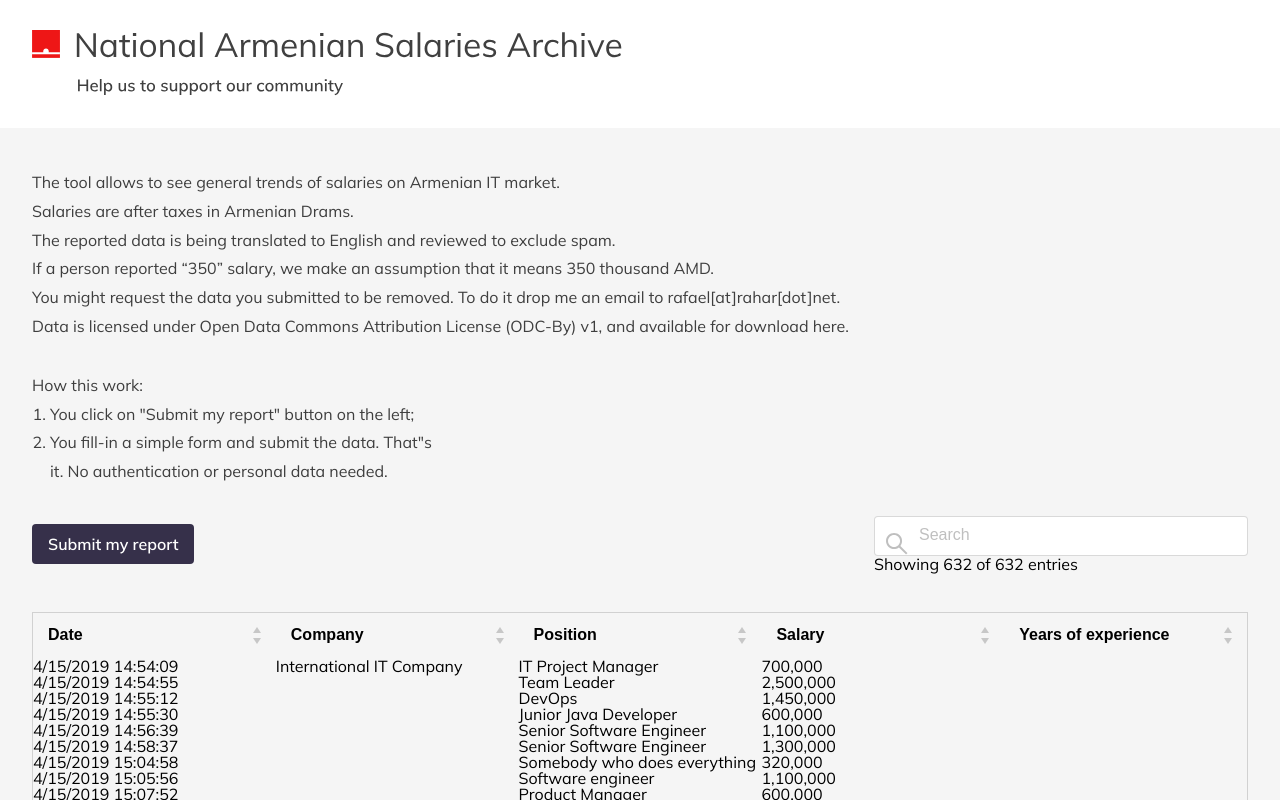
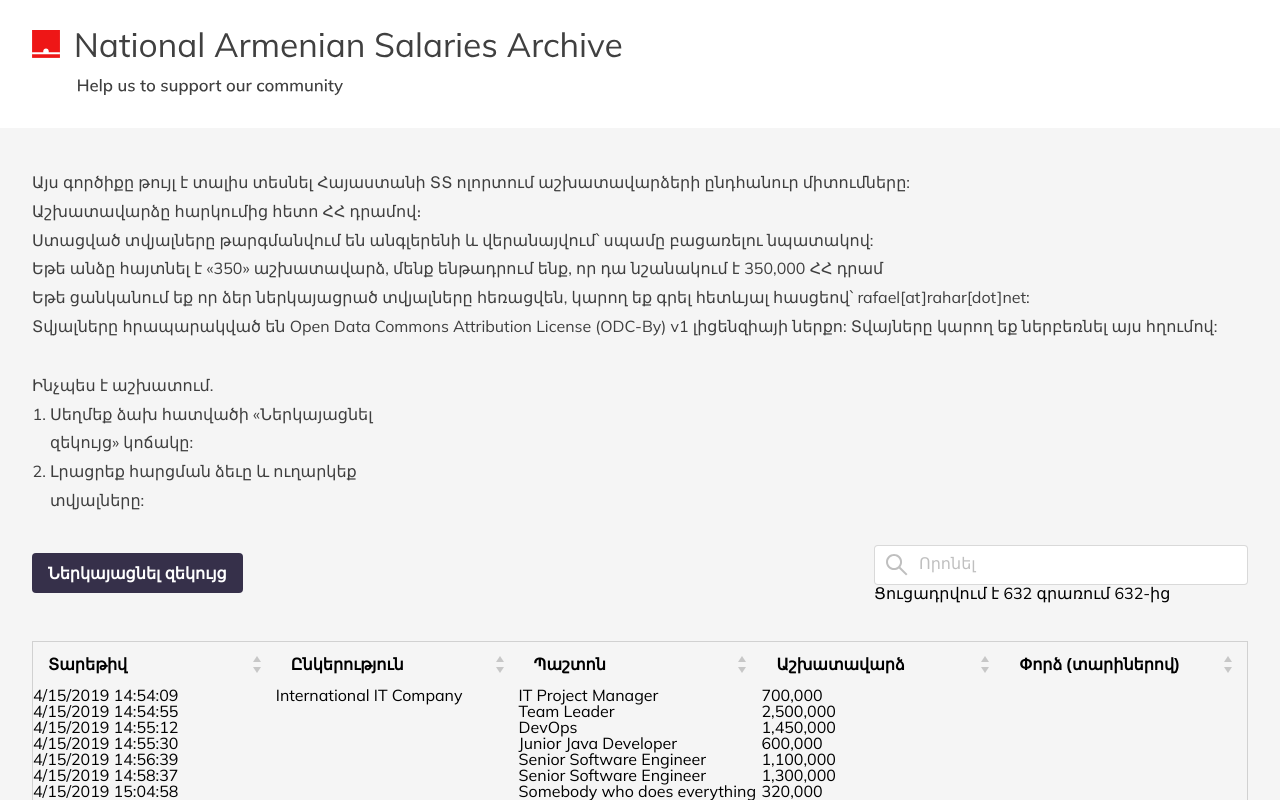
Before and after one commit to The-Sofware-Development-Company/salariesam, a React (Create React App) app: page / in a window 1280 px wide. Shown: the top 800 px of the page. Built offline with nearby package versions, Linux system fonts and the light colour scheme.

Commit message:
added languages

```diff
--- a/package.json
+++ b/package.json
@@ -6,10 +6,12 @@
     "@testing-library/jest-dom": "^5.11.4",
     "@testing-library/react": "^11.1.0",
     "@testing-library/user-event": "^12.1.10",
+    "i18next": "^21.5.2",
     "node-sass": "^6.0.1",
     "papaparse": "^5.3.1",
     "react": "^17.0.2",
     "react-dom": "^17.0.2",
+    "react-i18next": "^11.14.2",
     "react-scripts": "4.0.3",
     "web-vitals": "^1.0.1"
   },
--- a/src/components/About/About.jsx
+++ b/src/components/About/About.jsx
@@ -1,20 +1,24 @@
 import React from 'react';
+import { useTranslation } from 'react-i18next';
 import './styles.scss'
 
 const About = () => {
+
+    const { t } = useTranslation();
+
     return (
         <div className="container">
-            <p className="fz16 lh18 c-black300">The tool allows to see general trends of salaries on Armenian IT market.</p>
-            <p className="fz16 lh18 c-black300">Salaries are after taxes in Armenian Drams.</p>
-            <p className="fz16 lh18 c-black300">The reported data is being translated to English and reviewed to exclude spam.</p>
-            <p className="fz16 lh18 c-black300">If a person reported “350” salary, we make an assumption that it means 350 thousand AMD. </p>
-            <p className="fz16 lh18 c-black300">You might request the data you submitted to be removed. To do it drop me an email to rafael[at]rahar[dot]net.</p>
-            <p className="fz16 lh18 c-black300">Data is licensed under Open Data Commons Attribution License (ODC-By) v1, and available for download here.</p>
+            <p className="fz16 lh18 c-black300">{t("about-tool")}</p>
+            <p className="fz16 lh18 c-black300">{t("about-salaries")}</p>
+            <p className="fz16 lh18 c-black300">{t("about-reported-data")}</p>
+            <p className="fz16 lh18 c-black300">{t("about-reported-salary")}</p>
+            <p className="fz16 lh18 c-black300">{t("remove-data")}</p>
+            <p className="fz16 lh18 c-black300">{t("license")}</p>
 
-            <p className="fz16 lh18 c-black300 mt30">How this work:</p>
+            <p className="fz16 lh18 c-black300 mt30">{t("how-this-work")}</p>
             <ol className="ol">
-                <li className="li fz16 lh18 c-black300">You click on "Submit my report" button on the left;</li>
-                <li className="li fz16 lh18 c-black300">You fill-in a simple form and submit the data. That"s it. No authentication or personal data needed.</li>
+                <li className="li fz16 lh18 c-black300">{t("click-on-submit")}</li>
+                <li className="li fz16 lh18 c-black300">{t("fill-in-form")}</li>
             </ol>
         </div>
     )
--- a/src/components/Footer/Footer.jsx
+++ b/src/components/Footer/Footer.jsx
@@ -1,16 +1,19 @@
-import React from 'react';
-import SDClogo from '../../assets/sdc-logo.svg'
-import './styles.scss'
+import React from "react";
+import { useTranslation } from "react-i18next";
+import SDClogo from "../../assets/sdc-logo.svg";
+import "./styles.scss";
 
 const Footer = () => {
-    return (
-        <footer className="footer">
-            <div className="container">
-                <img src={SDClogo} alt="SDC logo" className="sdc-logo"/>
-                <small className="fz14 fw600 c-black300">Powered by the SDC since 2019</small>
-            </div>
-        </footer>
-    )
-}
+  const { t } = useTranslation();
 
-export default Footer
+  return (
+    <footer className="footer">
+      <div className="container">
+        <img src={SDClogo} alt="SDC logo" className="sdc-logo" />
+        <small className="fz14 fw600 c-black300">{t("powered-by")}</small>
+      </div>
+    </footer>
+  );
+};
+
+export default Footer;
--- a/src/components/Main/Main.jsx
+++ b/src/components/Main/Main.jsx
@@ -5,12 +5,39 @@ import downloadIcon from "../../assets/download-icon.svg";
 import "./styles.scss";
 import About from "../About/About";
 import SortArrows from "../SortArrows/SortArrows";
+import i18n from "i18next";
+import { useTranslation, initReactI18next } from "react-i18next";
+import en_us from "../../resources/en-us.json";
+import hy_am from "../../resources/hy-am.json";
 
 let copyOfRows = [];
+
+i18n.use(initReactI18next).init({
+  resources: {
+    en: {
+      translation: {
+        ...en_us,
+      },
+    },
+    am: {
+      translation: {
+        ...hy_am,
+      },
+    },
+  },
+  lng: "en",
+  fallbackLng: "en",
+  interpolation: {
+    escapeValue: false,
+  },
+});
 
 const Main = () => {
   const [rows, setRows] = useState([]);
   const [sortType, setSortType] = useState();
+  const [language, setLanguage] = useState("am");
+
+  const { t } = useTranslation();
 
   useEffect(() => {
     fetch("./data.csv")
@@ -20,6 +47,7 @@ const Main = () => {
         setRows(transformData(json.data));
         copyOfRows = transformData(json.data);
       });
+    i18n.changeLanguage(language);
   }, []);
 
   const transformData = (payload) => {
@@ -145,26 +173,27 @@ const Main = () => {
             href="https://docs.google.com/forms/d/1M4ztN09EvaminyLIDH4rOgtnr0lW-AHEYXiThbpAZa0/viewform?edit_requested=true"
             className="btn dark"
           >
-            Submit my report
+            {t("submit-report")}
           </a>
           <form action="">
             <label htmlFor="search" hidden>
-              Search
+              {t("search")}
             </label>
             <div className="input-wrapper">
               <img className="search-icon" src={searchIcon} alt="Search" />
               <input
                 className="search-input"
                 type="text"
-                placeholder="Search"
+                placeholder={t("search")}
                 onChange={handleChange}
               />
-              <p>
-                Showing {rows.length} of{" "}
-                {copyOfRows.length !== 0 ? copyOfRows.length : rows.length}{" "}
-                entries
-              </p>
             </div>
+            <p>
+              {t("pagination", {
+                num: rows.length,
+                from: copyOfRows.length !== 0 ? copyOfRows.length : rows.length,
+              })}
+            </p>
           </form>
         </div>
       </div>
@@ -189,7 +218,7 @@ const Main = () => {
                       );
                     }}
                   >
-                    Date
+                    {t("date")}
                     <SortArrows />
                   </button>
                 </div>
@@ -209,7 +238,7 @@ const Main = () => {
                       );
                     }}
                   >
-                    Company
+                    {t("company")}
                     <SortArrows />
                   </button>
                 </div>
@@ -231,7 +260,7 @@ const Main = () => {
                       );
                     }}
                   >
-                    Position
+                    {t("position")}
                     <SortArrows />
                   </button>
                 </div>
@@ -251,7 +280,7 @@ const Main = () => {
                       );
                     }}
                   >
-                    Salary
+                    {t("salary")}
                     <SortArrows />
                   </button>
                 </div>
@@ -269,7 +298,7 @@ const Main = () => {
                       setSortType(sortType === "expUp" ? "expDown" : "expUp");
                     }}
                   >
-                    Years of experience
+                    {t("experience")}
                     <SortArrows />
                   </button>
                 </div>
@@ -279,13 +308,13 @@ const Main = () => {
                   <div key={idx} className={`row  ${idx}`}>
                     <div className="col date">{item["Date"]}</div>
                     <div className="col company">
-                      {item["Company"] === "" ? '' : item["Company"]}
+                      {item["Company"] === "" ? "" : item["Company"]}
                     </div>
                     <div className="col position">{item["Position"]}</div>
                     <div className="col salary">{item["Salary"]}</div>
                     <div className="col experience">
                       {item["Years of experience"] === ""
-                        ? ''
+                        ? ""
                         : item["Years of experience"]}
                     </div>
                   </div>
@@ -301,7 +330,7 @@ const Main = () => {
         <div className="mobile-items-container"></div>
         <a href="/data.csv" className="btn white" download>
           <img src={downloadIcon} alt="Download" className="icon" />
-          Download in .CSV
+          {t("download")}
         </a>
       </div>
     </main>
--- /dev/null
+++ b/src/resources/en-us.json
@@ -0,0 +1,24 @@
+{
+  "search": "Search",
+  "submit-report": "Submit a report",
+  "date": "Date:",
+  "company": "Company",
+  "position": "Position",
+  "salary": "Salary",
+  "experience": "Years of experience",
+  "download": "Download in .CSV",
+  "title": "National Armenian Salaries Archive",
+  "help-us-to-support-our-community": "Help us support our community",
+  "about-tool": "The tool allows to see general trends of salaries on Armenian IT market.",
+  "about-salaries": "Salaries are after taxes in Armenian Drams.",
+  "about-reported-data": "The reported data is being translated to English and reviewed to exclude spam.",
+  "about-reported-salary": "If a person reported “350” salary, we make an assumption that it means 350 thousand AMD.",
+  "remove-data": "You might request the data you submitted to be removed. To do it drop me an email to rafael[at]rahar[dot]net.",
+  "license": "Data is licensed under Open Data Commons Attribution License (ODC-By) v1, and available for download here.",
+  "how-this-work": "How this work:",
+  "click-on-submit": "You click on 'Submit my report' button on the left;",
+  "fill-in-form": "You fill-in a simple form and submit the data.",
+  "thats-it": "That's it. No authentication or personal data needed.",
+  "pagination": "Showing {{num}} of {{from}} entries",
+  "powered-by": "Powered by the SDC since 2019."
+}
--- /dev/null
+++ b/src/resources/hy-am.json
@@ -0,0 +1,24 @@
+{
+  "search": "Որոնել",
+  "submit-report": "Ներկայացնել զեկույց",
+  "date": "Տարեթիվ",
+  "company": "Ընկերություն",
+  "position": "Պաշտոն",
+  "salary": "Աշխատավարձ",
+  "experience": "Փորձ (տարիներով)",
+  "download": "Ներբեռնել .CSV",
+  "title": "Աշխատավարձերի հայկական ազգային արխիվ",
+  "help-us-to-support-our-community": "Օգնեք մեզ աջակցել մեր համայնքին",
+  "about-tool": "Այս գործիքը թույլ է տալիս տեսնել Հայաստանի ՏՏ ոլորտում աշխատավարձերի ընդհանուր միտումները:",
+  "about-salaries": "Աշխատավարձը հարկումից հետո ՀՀ դրամով։",
+  "about-reported-data": "Ստացված տվյալները թարգմանվում են անգլերենի և վերանայվում՝ սպամը բացառելու նպատակով:",
+  "about-reported-salary": "Եթե անձը հայտնել է «350» աշխատավարձ, մենք ենթադրում ենք, որ դա նշանակում է 350,000 ՀՀ դրամ",
+  "remove-data": "Եթե ցանկանում եք որ ձեր ներկայացրած տվյալները հեռացվեն, կարող եք գրել հետևյալ հասցեով՝ rafael[at]rahar[dot]net:",
+  "license": "Տվյալները հրապարակված են Open Data Commons Attribution License (ODC-By) v1 լիցենզիայի ներքո: Տվայները կարող եք ներբեռնել այս հղումով:",
+  "how-this-work": "Ինչպես է աշխատում.",
+  "click-on-submit": "Սեղմեք ձախ հատվածի «Ներկայացնել զեկույց» կոճակը:",
+  "fill-in-form": "Լրացրեք հարցման ձեւը և ուղարկեք տվյալները:",
+  "thats-it": "Այսքանը։ Նույնականացում կամ անձնական տվյալներ չեն պահանջվում:",
+  "pagination": "Ցուցադրվում է {{num}} գրառում {{from}}-ից",
+  "powered-by": "Powered by the SDC since 2019."
+}
```
Also changed, not shown: 1 other file (tests, documents, lock files or other folders).
